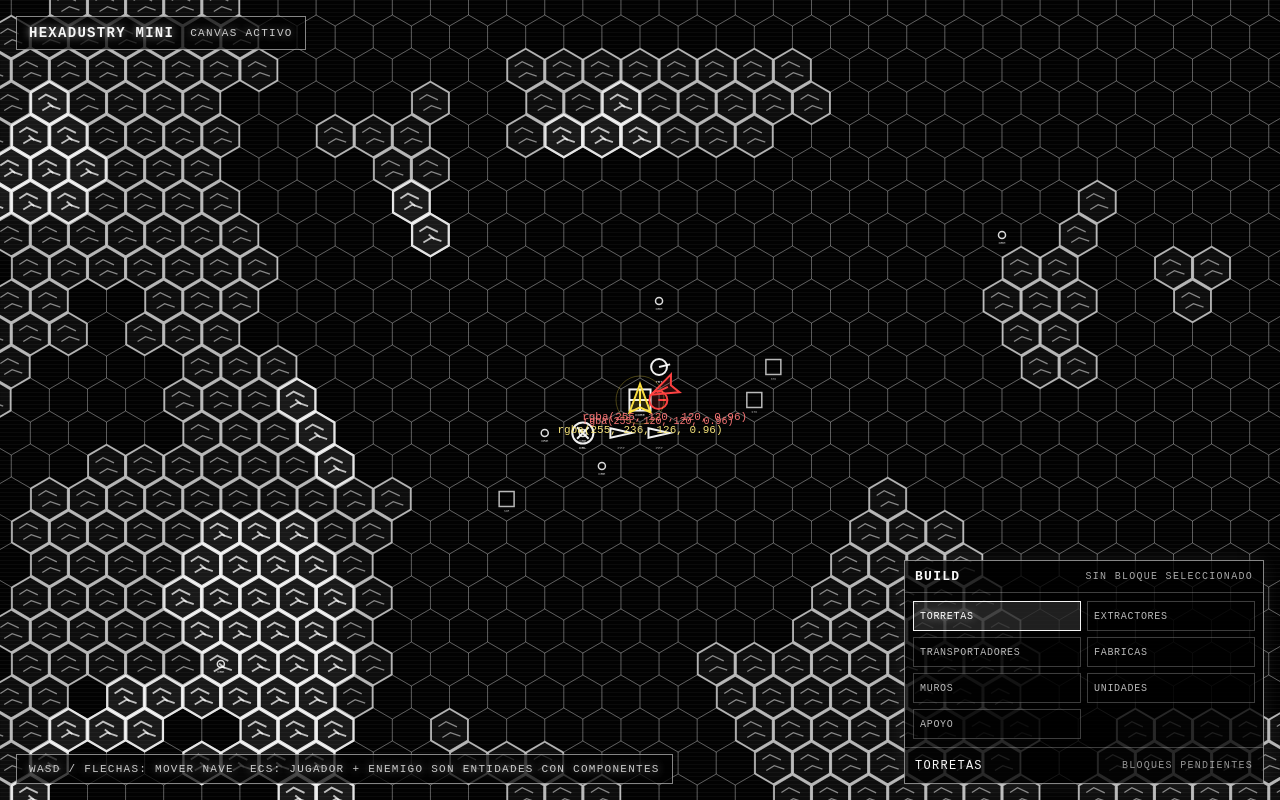
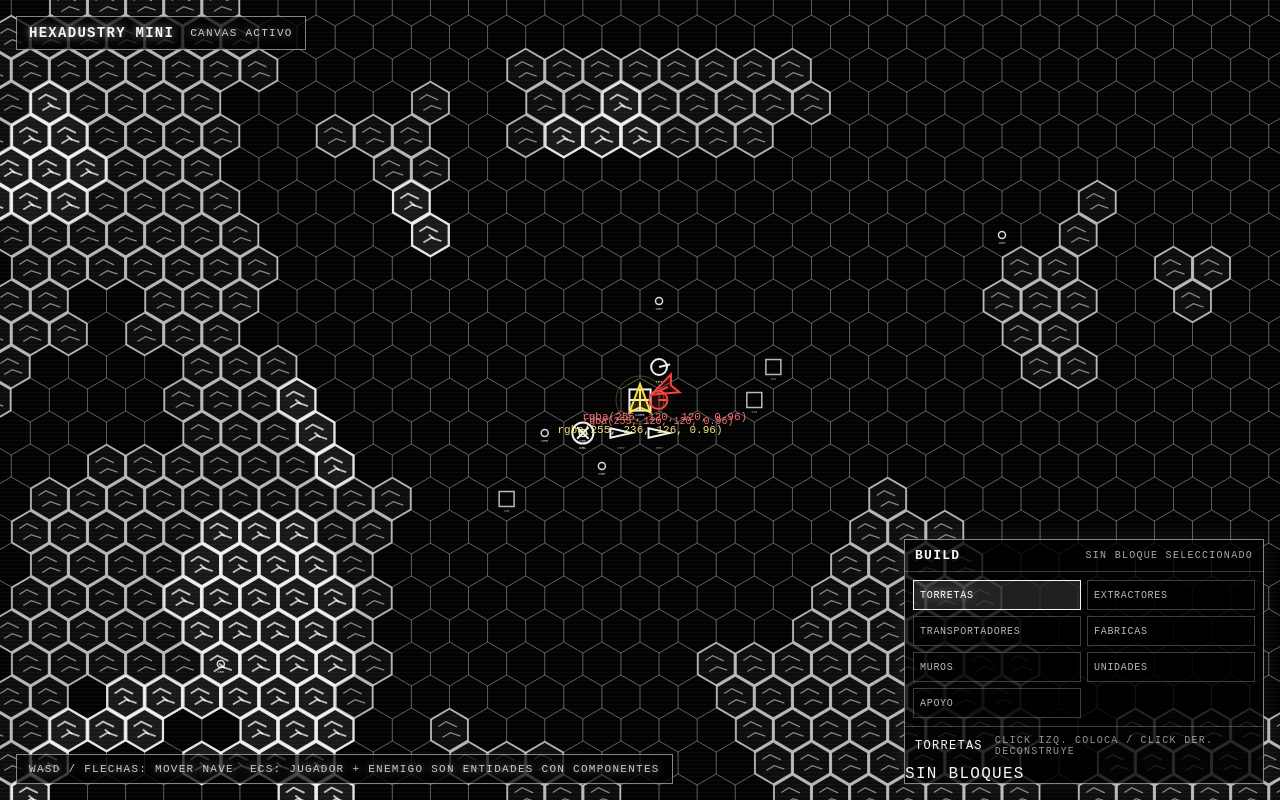
Before and after one commit to WalterDevIn/hexadustry-mini, a website built with Vite: page index.html in a window 1280 px wide. Built offline with nearby package versions, Linux system fonts and the light colour scheme.

Commit message:
Add build block list markup

```diff
--- a/index.html
+++ b/index.html
@@ -33,8 +33,10 @@
 
         <section class="build-menu__body">
           <span id="build-menu-category-label">TORRETAS</span>
-          <small>bloques pendientes</small>
+          <small>click izq. coloca / click der. deconstruye</small>
         </section>
+
+        <section id="build-menu-block-list" class="build-menu__blocks" aria-label="Bloques disponibles"></section>
       </section>
 
       <section class="hud-panel hud-panel--bottom">
```
